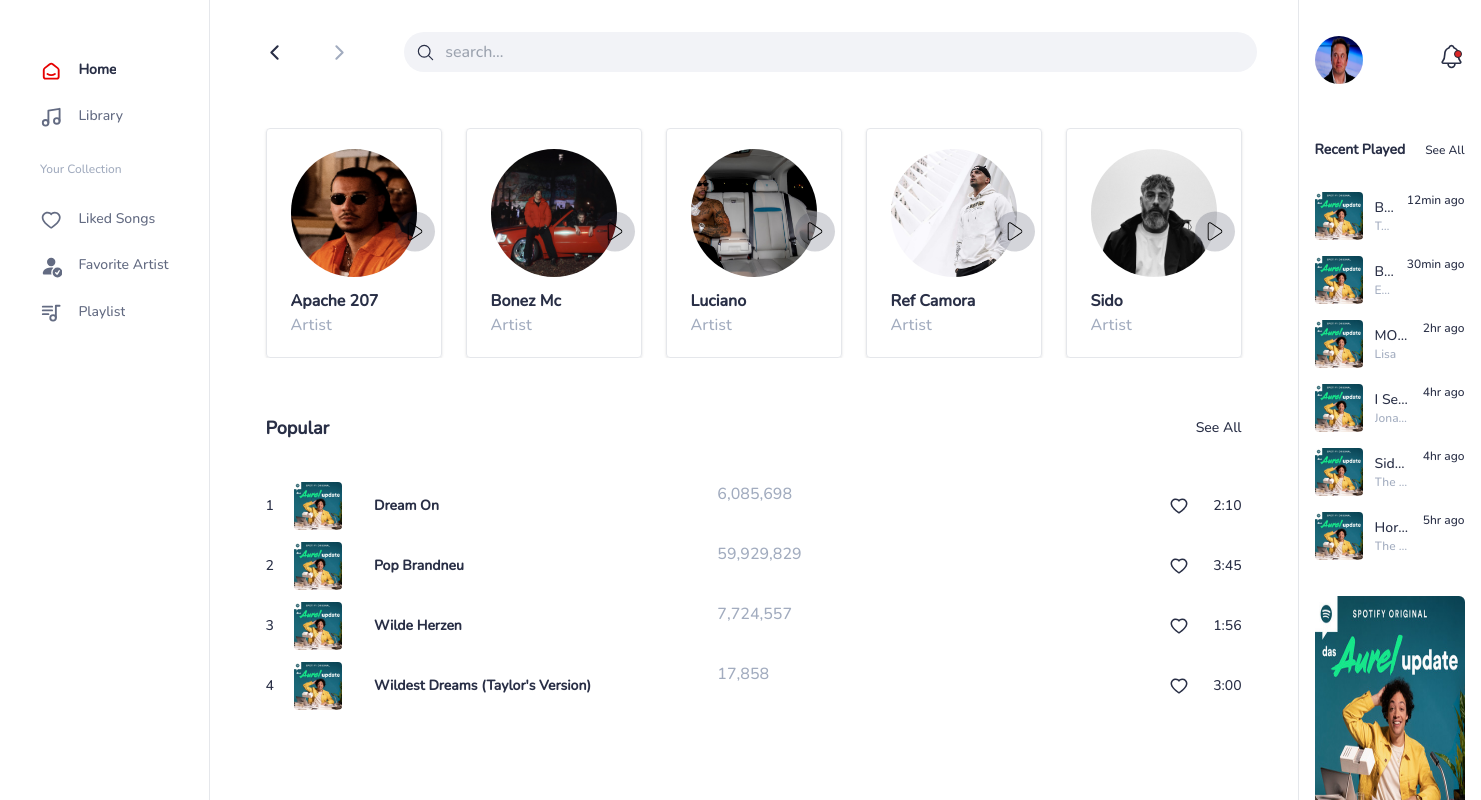
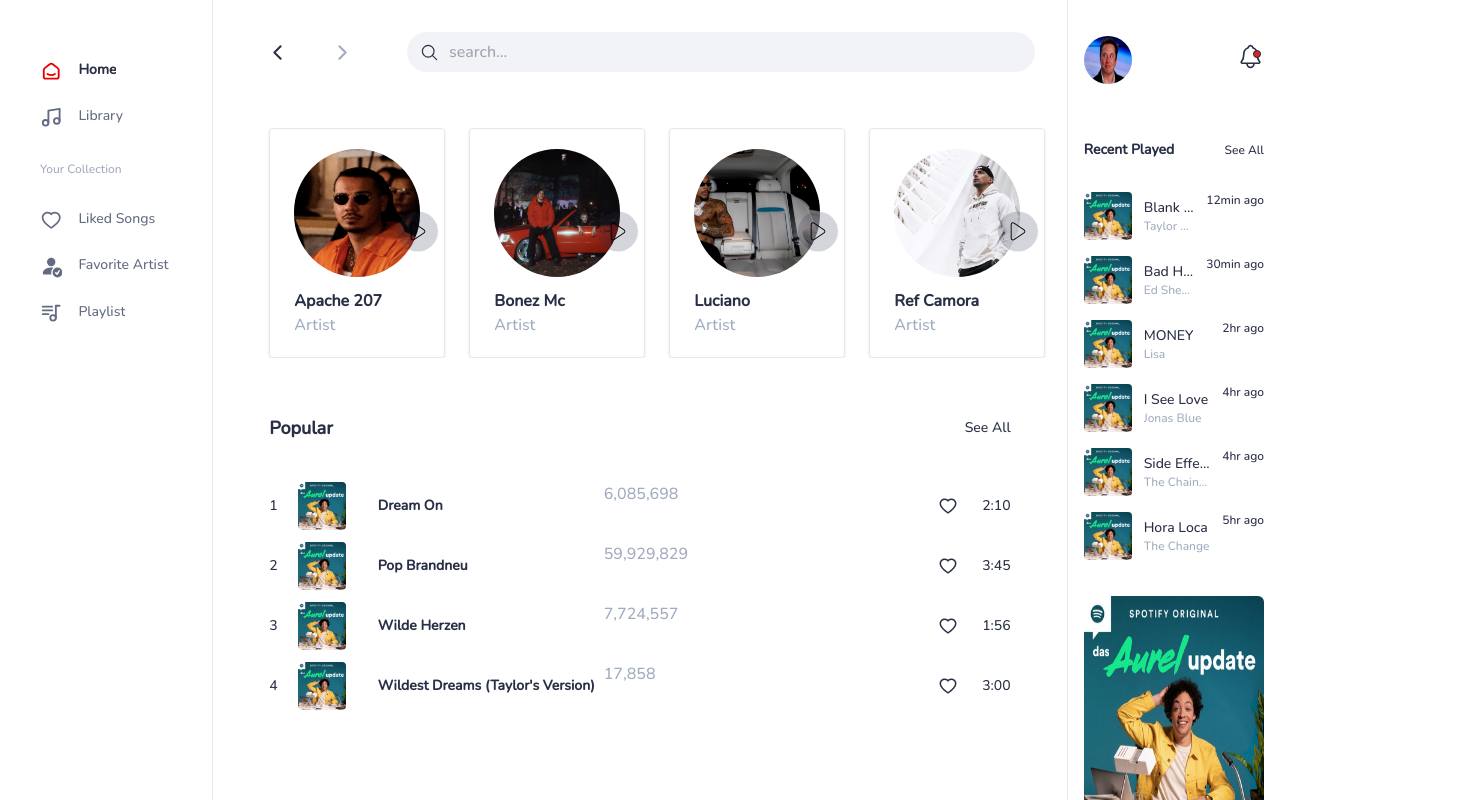
Before and after one commit to mhmd-bagha/music-player-client, a Next.js app: page / in a window 1280 px wide. Shown: the top 800 px of the page, 1481 px wide, since content can reach past the window. Built offline with nearby package versions, Linux system fonts and the light colour scheme.

Commit message:
perf: changed grid to flex

```diff
--- a/components/layout.js
+++ b/components/layout.js
@@ -4,10 +4,10 @@
 const Layout = ({children}) => {
     return (
         <>
-            <div className="lg:grid lg:grid-flow-col">
-                <Menu/>
-                {children}
-                <Sidebar/>
+            <div className="lg:flex">
+                <div className="w-full lg:w-2/12"><Menu/></div>
+                <div className="w-full lg:w-4/6">{children}</div>
+                <div className="w-full lg:w-2/12"><Sidebar/></div>
             </div>
         </>
     )
--- a/pages/index.jsx
+++ b/pages/index.jsx
@@ -7,7 +7,7 @@
 
     return (
         <>
-            <div className="col-span-12 mt-2 lg:mt-8">
+            <div className="grow mt-2 lg:mt-8">
                 {/* searchbar */}
                 <Searchbar/>
                 {/* popular artist */}
```
